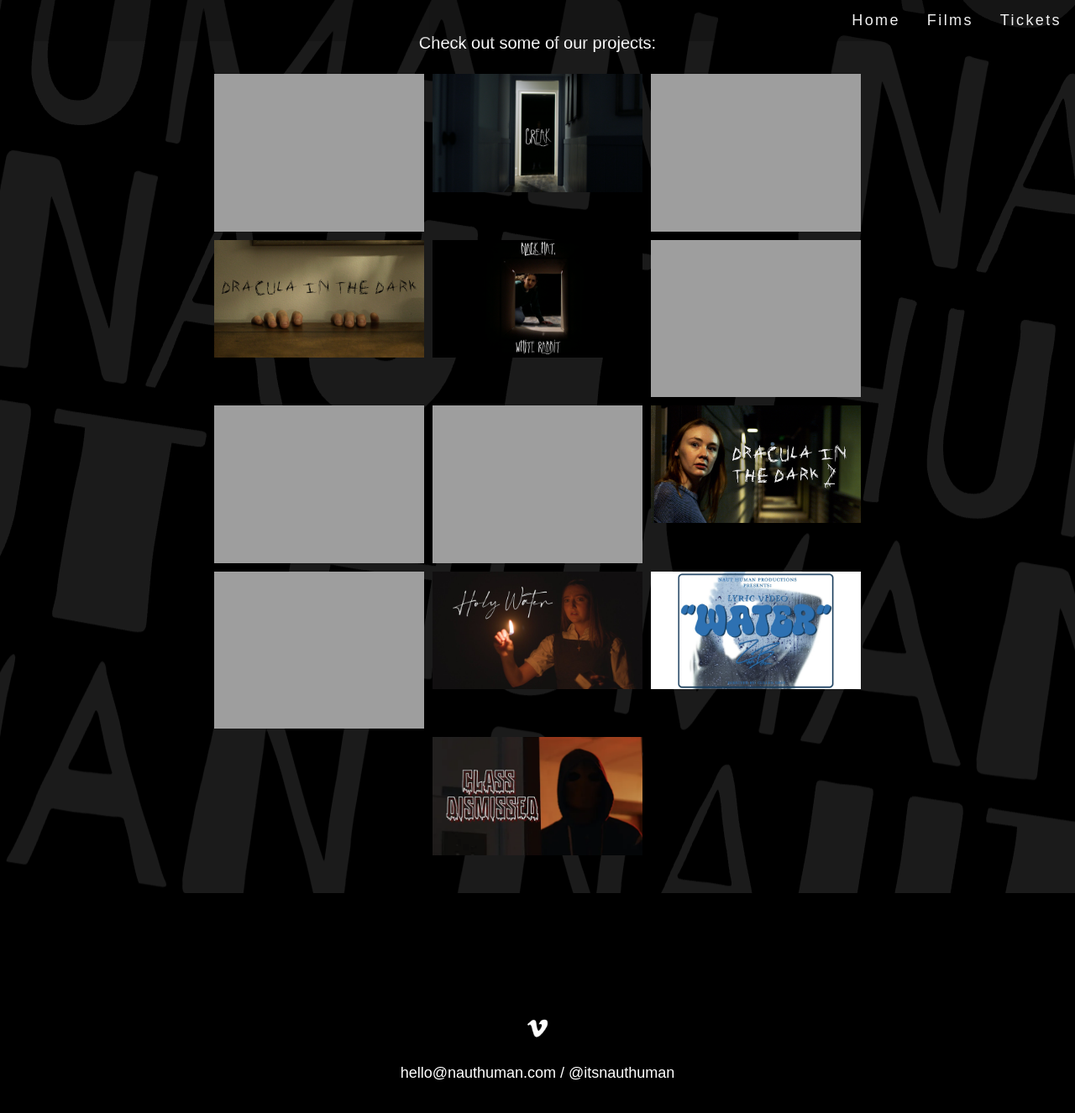
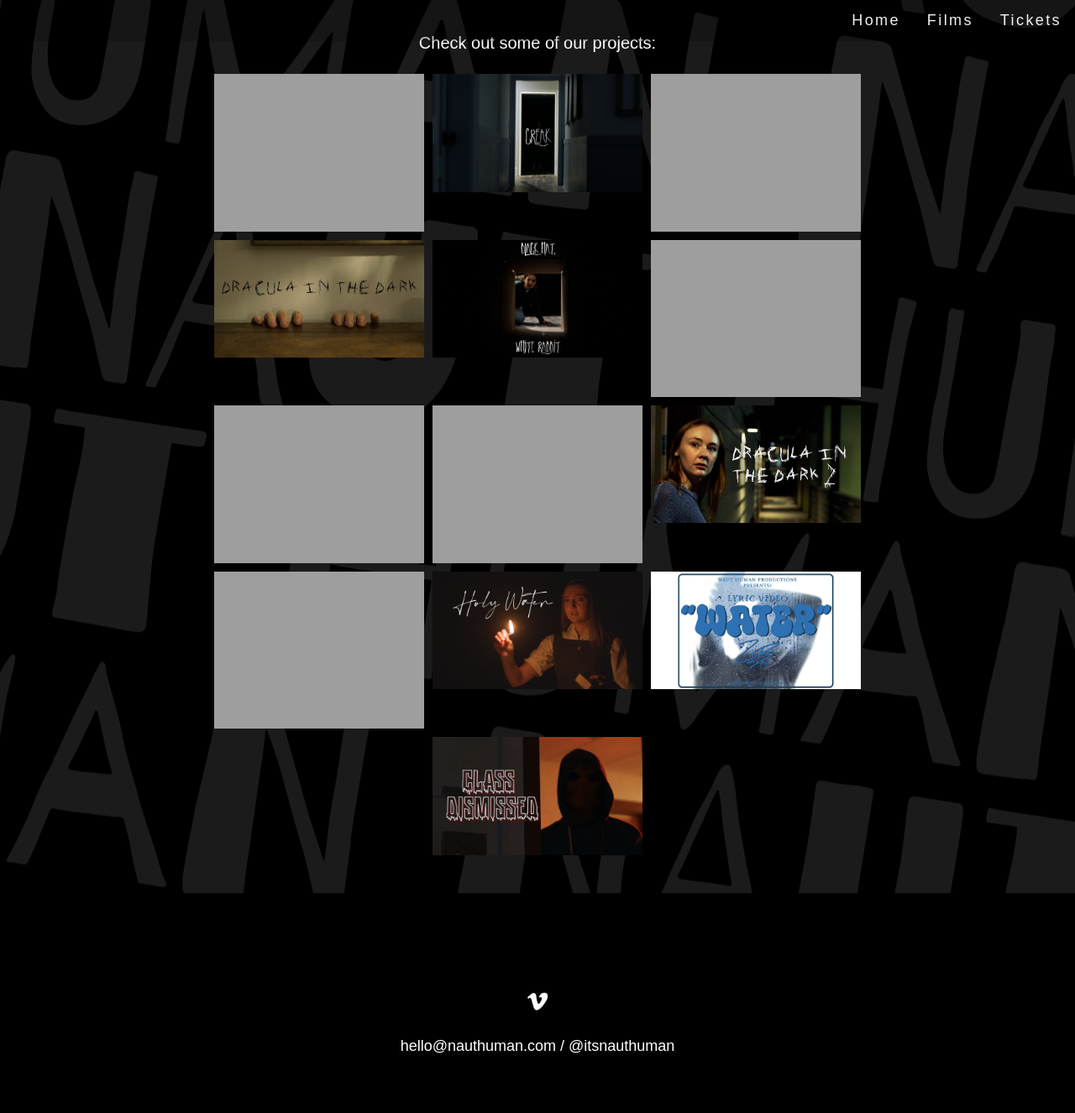
Before and after one commit to nauthuman/website, a Jekyll site: the page built from projects.html, in a window 1280 px wide and 1330 px high. Shown: the top 1326 px of the window at 84% size. Built offline with Jekyll 4.4.1, drawn with Linux system fonts in a browser that asks for light colours; some web fonts are replaced.

Commit message:
Update footer.html

```diff
--- a/_includes/footer.html
+++ b/_includes/footer.html
@@ -9,7 +9,8 @@
     padding: 2em;
     margin: 0 auto;
     max-width: 800px;
-    margin-top: 7em;
+    margin-top: 5em;
+    margin-bottom: 2em;
   }
   div.footer p {
     color: white;
```
